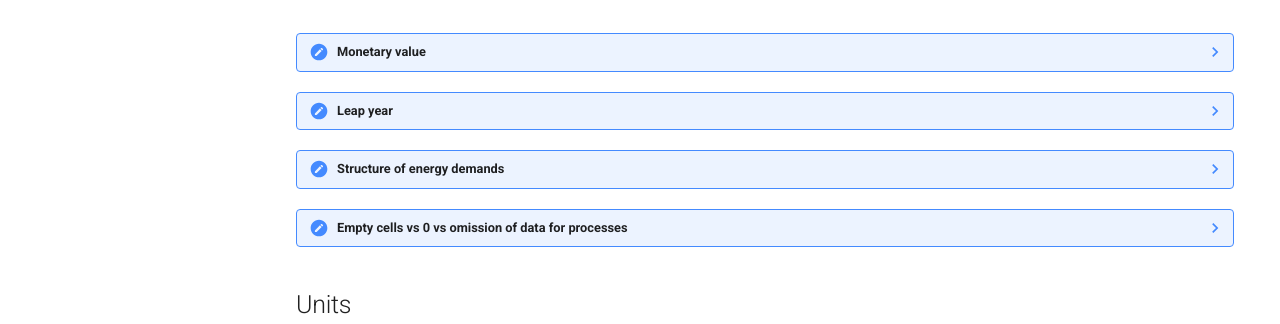
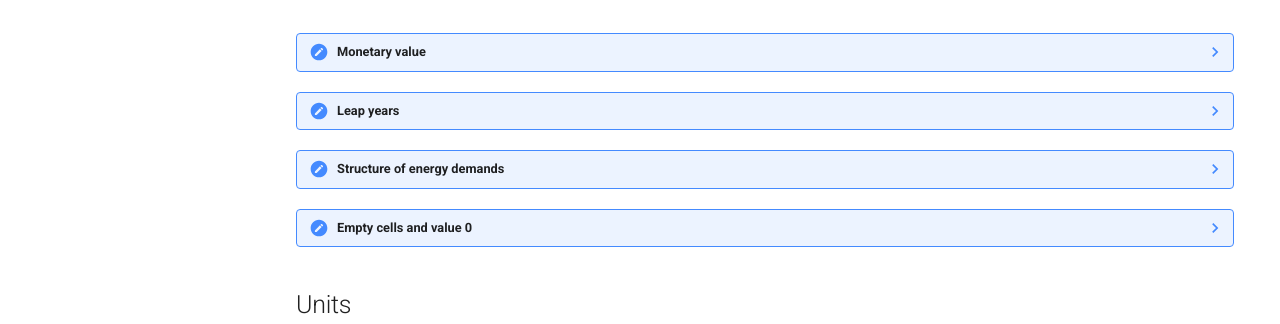
Before and after one commit to sedos-project/organization, an MkDocs documentation site: the page built from docs/data_preface.md, in a window 1280 px wide and 1189 px high. Shown: the part 654-978 px from the top of the window. Built offline with MkDocs 1.6.1 and Material for MkDocs 9.7.7, drawn with Linux system fonts in a browser that asks for light colours; comment, search, counter and statistics services are not loaded; some of the changed lines change nothing that is shown.

Commit message:
Add empty cells and value 0

````diff
--- a/docs/data_preface.md
+++ b/docs/data_preface.md
@@ -24,7 +24,7 @@
     _currency_A(year_x) -> currency_B(year_x) -> currency_B(year_z)_ <br><br>
     e.g. USD2010 -> EUR2010 -> EUR2021
 
-??? note "Leap year"
+??? note "Leap years"
 
       Leap years are considered in timeseries data by setting the timeindex_stop for **2024, 2040, 2060** to
       the **30.12.** <br> The timesseries has only 8760 instead of 8784 timesteps (-> the 31.12 is missing).
@@ -143,52 +143,99 @@
          | 40 | DE     | 2070 | helper_sink_exo_pkm_road_lcar  | tra_scalar.exo_pkm_road_lcar  | tra_timeseries.exo_pkm_road_lcar  |                |         |        |        |         |
          ```
 
-??? note "Empty cells vs 0 vs omission of data for processes"
+??? note "Empty cells and value 0"
 
-      Empty cells: This parameter value does not exist for the process  the parameter for the year is not relevant for
-      the process
-      0: This parameter value exists for the process and year  the parameter for the year and the process assumes the value 0 <br>
+    **Example table**: <br>
+    ```python
+    | id | region | year | type                                 | capacity_p_inst | capacity_p_abs_new_max | conversion_factor_sec_elec | lifetime | cost_inv_capacity_p | cb_coefficient | cv_coefficient | bandwidth_type | version | method | source | comment |
+    |----|--------|------|--------------------------------------|-----------------|------------------------|----------------------------|----------|---------------------|----------------|----------------|----------------|---------|--------|--------|---------|
+    | 1  | DE     | 2021 | pow_combustion_cc_chp_ccs_biomass_1 |                 | 0                      | 0.8                        | 25       | 1000                | 0.4            | 0.6            |                |         |        |        |         |
+    | 2  | DE     | 2024 | pow_combustion_cc_chp_ccs_biomass_1 |                 | 0                      | 0.8                        | 25       | 1000                | 0.4            | 0.6            |                |         |        |        |         |
+    | 3  | DE     | 2027 | pow_combustion_cc_chp_ccs_biomass_1 |                 | 0                      | 0.8                        | 25       | 1000                | 0.4            | 0.6            |                |         |        |        |         |
+    | 4  | DE     | 2030 | pow_combustion_cc_chp_ccs_biomass_1 |                 | 0                      | 0.8                        | 25       | 1000                | 0.4            | 0.6            |                |         |        |        |         |
+    | 5  | DE     | 2035 | pow_combustion_cc_chp_ccs_biomass_1 |                 |                        | 0.8                        | 25       | 1000                | 0.4            | 0.6            |                |         |        |        |         |
+    | 6  | DE     | 2040 | pow_combustion_cc_chp_ccs_biomass_1 |                 |                        | 0.8                        | 25       | 1000                | 0.4            | 0.6            |                |         |        |        |         |
+    | 7  | DE     | 2045 | pow_combustion_cc_chp_ccs_biomass_1 |                 |                        | 0.8                        | 25       | 800                 | 0.4            | 0.6            |                |         |        |        |         |
+    | 8  | DE     | 2050 | pow_combustion_cc_chp_ccs_biomass_1 |                 |                        | 0.8                        | 30       | 800                 | 0.4            | 0.6            |                |         |        |        |         |
+    | 9  | DE     | 2060 | pow_combustion_cc_chp_ccs_biomass_1 |                 |                        | 0.8                        | 30       | 800                 | 0.4            | 0.6            |                |         |        |        |         |
+    | 10 | DE     | 2070 | pow_combustion_cc_chp_ccs_biomass_1 |                 |                        | 0.8                        | 30       | 600                 | 0.4            | 0.6            |                |         |        |        |         |
+    | 11 | DE     | 2021 | pow_geothermal_st_1                  |                 | 0                      | 0.4                        | 25       | 1000                |                |                |                |         |        |        |         |
+    | 12 | DE     | 2024 | pow_geothermal_st_1                  |                 | 0                      | 0.4                        | 25       | 1000                |                |                |                |         |        |        |         |
+    | 13 | DE     | 2027 | pow_geothermal_st_1                  |                 | 0                      | 0.4                        | 25       | 1000                |                |                |                |         |        |        |         |
+    | 14 | DE     | 2030 | pow_geothermal_st_1                  |                 | 0                      | 0.4                        | 25       | 1000                |                |                |                |         |        |        |         |
+    | 15 | DE     | 2035 | pow_geothermal_st_1                  |                 | 0                      | 0.4                        | 25       | 1000                |                |                |                |         |        |        |         |
+    | 16 | DE     | 2040 | pow_geothermal_st_1                  |                 | 0                      | 0.4                        | 25       | 1000                |                |                |                |         |        |        |         |
+    | 17 | DE     | 2045 | pow_geothermal_st_1                  |                 |                        | 0.4                        | 25       | 800                 |                |                |                |         |        |        |         |
+    | 18 | DE     | 2050 | pow_geothermal_st_1                  |                 |                        | 0.4                        | 30       | 800                 |                |                |                |         |        |        |         |
+    | 19 | DE     | 2060 | pow_geothermal_st_1                  |                 |                        | 0.4                        | 30       | 800                 |                |                |                |         |        |        |         |
+    | 20 | DE     | 2070 | pow_geothermal_st_1                  |                 |                        | 0.4                        | 30       | 600                 |                |                |                |         |        |        |         |
+    | 21 | DE     | 2021 | pow_combustion_gt_hydrogen_0         | 3500            |                        | 0.6                        | 20       | 500                 |                |                |                |         |        |        |         |
+    | 22 | DE     | 2024 | pow_combustion_gt_hydrogen_0         | 3500            |                        | 0.6                        | 20       | 500                 |                |                |                |         |        |        |         |
+    | 23 | DE     | 2027 | pow_combustion_gt_hydrogen_0         | 3500            |                        | 0.6                        | 20       | 500                 |                |                |                |         |        |        |         |
+    | 24 | DE     | 2030 | pow_combustion_gt_hydrogen_0         | 3300            |                        | 0.6                        | 20       | 500                 |                |                |                |         |        |        |         |
+    | 25 | DE     | 2035 | pow_combustion_gt_hydrogen_0         | 3000            |                        | 0.6                        | 20       | 500                 |                |                |                |         |        |        |         |
+    | 26 | DE     | 2040 | pow_combustion_gt_hydrogen_0         | 2700            |                        | 0.6                        | 20       | 500                 |                |                |                |         |        |        |         |
+    | 27 | DE     | 2045 | pow_combustion_gt_hydrogen_0         | 1500            |                        | 0.6                        | 20       | 500                 |                |                |                |         |        |        |         |
+    | 28 | DE     | 2050 | pow_combustion_gt_hydrogen_0         | 200             |                        | 0.6                        | 20       | 500                 |                |                |                |         |        |        |         |
+    | 29 | DE     | 2060 | pow_combustion_gt_hydrogen_0         | 0               |                        | 0.6                        | 20       | 500                 |                |                |                |         |        |        |         |
+    | 30 | DE     | 2070 | pow_combustion_gt_hydrogen_0         | 0               |                        | 0.6                        | 20       | 500                 |                |                |                |         |        |        |         |
+    ```
 
-      1. omission of data for processes <br>
-      a.	Decision A) applies in order to be as explicit as possible in the data specification.
-      This also applies, for example, to existing technologies where capacity is lost over the years - this can vary greatly per process and would lead to a fragmentation of the data set with regard to the support years if irrelevant years do not appear.
-      In this way, we want to avoid guesswork for us and subsequent users as to whether the process capacity has been forgotten here or whether it has been deliberately included or excluded.
-      e.g. Wind_onshore_0 | Capacity (MW)
 
-      ```python
-      | id | region | year | type                                 | capacity_p_inst | capacity_p_abs_new_max | conversion_factor_sec_elec | lifetime | cost_inv_capacity_p | cb_coefficient | cv_coefficient | bandwidth_type | version | method | source | comment |
-      |----|--------|------|--------------------------------------|-----------------|------------------------|----------------------------|----------|---------------------|----------------|----------------|----------------|---------|--------|--------|---------|
-      | 1  | DE     | 2021 | pow_combustion_cc_chp_ccs_biomassl_1 |                 | 0                      | 0.8                        | 25       | 1000                | 0.4            | 0.6            |                |         |        |        |         |
-      | 2  | DE     | 2024 | pow_combustion_cc_chp_ccs_biomassl_1 |                 | 0                      | 0.8                        | 25       | 1000                | 0.4            | 0.6            |                |         |        |        |         |
-      | 3  | DE     | 2027 | pow_combustion_cc_chp_ccs_biomassl_1 |                 | 0                      | 0.8                        | 25       | 1000                | 0.4            | 0.6            |                |         |        |        |         |
-      | 4  | DE     | 2030 | pow_combustion_cc_chp_ccs_biomassl_1 |                 | 0                      | 0.8                        | 25       | 1000                | 0.4            | 0.6            |                |         |        |        |         |
-      | 5  | DE     | 2035 | pow_combustion_cc_chp_ccs_biomassl_1 |                 |                        | 0.8                        | 25       | 1000                | 0.4            | 0.6            |                |         |        |        |         |
-      | 6  | DE     | 2040 | pow_combustion_cc_chp_ccs_biomassl_1 |                 |                        | 0.8                        | 25       | 1000                | 0.4            | 0.6            |                |         |        |        |         |
-      | 7  | DE     | 2045 | pow_combustion_cc_chp_ccs_biomassl_1 |                 |                        | 0.8                        | 25       | 800                 | 0.4            | 0.6            |                |         |        |        |         |
-      | 8  | DE     | 2050 | pow_combustion_cc_chp_ccs_biomassl_1 |                 |                        | 0.8                        | 30       | 800                 | 0.4            | 0.6            |                |         |        |        |         |
-      | 9  | DE     | 2060 | pow_combustion_cc_chp_ccs_biomassl_1 |                 |                        | 0.8                        | 30       | 800                 | 0.4            | 0.6            |                |         |        |        |         |
-      | 10 | DE     | 2070 | pow_combustion_cc_chp_ccs_biomassl_1 |                 |                        | 0.8                        | 30       | 600                 | 0.4            | 0.6            |                |         |        |        |         |
-      | 11 | DE     | 2021 | pow_geothermal_st_1                  |                 | 0                      | 0.4                        | 25       | 1000                |                |                |                |         |        |        |         |
-      | 12 | DE     | 2024 | pow_geothermal_st_1                  |                 | 0                      | 0.4                        | 25       | 1000                |                |                |                |         |        |        |         |
-      | 13 | DE     | 2027 | pow_geothermal_st_1                  |                 | 0                      | 0.4                        | 25       | 1000                |                |                |                |         |        |        |         |
-      | 14 | DE     | 2030 | pow_geothermal_st_1                  |                 | 0                      | 0.4                        | 25       | 1000                |                |                |                |         |        |        |         |
-      | 15 | DE     | 2035 | pow_geothermal_st_1                  |                 | 0                      | 0.4                        | 25       | 1000                |                |                |                |         |        |        |         |
-      | 16 | DE     | 2040 | pow_geothermal_st_1                  |                 | 0                      | 0.4                        | 25       | 1000                |                |                |                |         |        |        |         |
-      | 17 | DE     | 2045 | pow_geothermal_st_1                  |                 |                        | 0.4                        | 25       | 800                 |                |                |                |         |        |        |         |
-      | 18 | DE     | 2050 | pow_geothermal_st_1                  |                 |                        | 0.4                        | 30       | 800                 |                |                |                |         |        |        |         |
-      | 19 | DE     | 2060 | pow_geothermal_st_1                  |                 |                        | 0.4                        | 30       | 800                 |                |                |                |         |        |        |         |
-      | 20 | DE     | 2070 | pow_geothermal_st_1                  |                 |                        | 0.4                        | 30       | 600                 |                |                |                |         |        |        |         |
-      | 21 | DE     | 2021 | pow_combustion_gt_hydrogen_0         | 3500            |                        | 0.6                        | 20       | 500                 |                |                |                |         |        |        |         |
-      | 22 | DE     | 2024 | pow_combustion_gt_hydrogen_0         | 3500            |                        | 0.6                        | 20       | 500                 |                |                |                |         |        |        |         |
-      | 23 | DE     | 2027 | pow_combustion_gt_hydrogen_0         | 3500            |                        | 0.6                        | 20       | 500                 |                |                |                |         |        |        |         |
-      | 24 | DE     | 2030 | pow_combustion_gt_hydrogen_0         | 3300            |                        | 0.6                        | 20       | 500                 |                |                |                |         |        |        |         |
-      | 25 | DE     | 2035 | pow_combustion_gt_hydrogen_0         | 3000            |                        | 0.6                        | 20       | 500                 |                |                |                |         |        |        |         |
-      | 26 | DE     | 2040 | pow_combustion_gt_hydrogen_0         | 2700            |                        | 0.6                        | 20       | 500                 |                |                |                |         |        |        |         |
-      | 27 | DE     | 2045 | pow_combustion_gt_hydrogen_0         | 1500            |                        | 0.6                        | 20       | 500                 |                |                |                |         |        |        |         |
-      | 28 | DE     | 2050 | pow_combustion_gt_hydrogen_0         | 200             |                        | 0.6                        | 20       | 500                 |                |                |                |         |        |        |         |
-      | 29 | DE     | 2060 | pow_combustion_gt_hydrogen_0         | 0               |                        | 0.6                        | 20       | 500                 |                |                |                |         |        |        |         |
-      | 30 | DE     | 2070 | pow_combustion_gt_hydrogen_0         | 0               |                        | 0.6                        | 20       | 500                 |                |                |                |         |        |        |         |
-      ```
+    === "Empty cells"
+        **Parameter values that do not exist for a given year, process and parameter combination have no relevance for a process.** <br><br>
+        Example:
+        ```python
+        | id | region | year | type                                | capacity_p_inst    |
+        |----|--------|------|-------------------------------------|--------------------|
+        | 1  | DE     | 2021 | pow_combustion_cc_chp_ccs_biomass_1 |                    |
+        | 2  | DE     | 2024 | pow_combustion_cc_chp_ccs_biomass_1 |                    |
+        ```
+
+        <span style="color:red"> **Exception**: Unrestricted bound parameters </span>
+
+        **Upper and lower bound paramters have empty cells if unrestricted**. <br> This convention was made to avoid
+        high or low dummy values for upper or lower bounds.<br><br>
+        In the example above, new capacity invesments (`capacity_p_abs_new_max`) for the processes are not restricted: <br>
+        ```python
+        | id | region | year | type                                 | capacity_p_abs_new_max |
+        |----|--------|------|--------------------------------------|------------------------|
+        | 5  | DE     | 2035 | pow_combustion_cc_chp_ccs_biomassl_1 |                        |
+        | 6  | DE     | 2040 | pow_combustion_cc_chp_ccs_biomassl_1 |                        |
+        | 7  | DE     | 2045 | pow_combustion_cc_chp_ccs_biomassl_1 |                        |
+        | 8  | DE     | 2050 | pow_combustion_cc_chp_ccs_biomassl_1 |                        |
+        | 9  | DE     | 2060 | pow_combustion_cc_chp_ccs_biomassl_1 |                        |
+        | 10 | DE     | 2070 | pow_combustion_cc_chp_ccs_biomassl_1 |                        |
+        | 17 | DE     | 2045 | pow_geothermal_st_1                  |                        |
+        | 18 | DE     | 2050 | pow_geothermal_st_1                  |                        |
+        | 19 | DE     | 2060 | pow_geothermal_st_1                  |                        |
+        | 20 | DE     | 2070 | pow_geothermal_st_1                  |                        |
+        ```
+        <br>
+        **Other bounds parameters**
+        ```python
+        | SEDOS parameter name     | Recommended unit   | Description                                                                                |
+        |--------------------------|--------------------|--------------------------------------------------------------------------------------------|
+        | ------------------------ | ------------------ | ------------------------------------------------------------------------------------------ |
+        | capacity_p_abs_new_max   | MW                 | Absolute upper bound on level of investment in new power output capacity for a period.     |
+        | capacity_e_abs_new_max   | MWh                | Absolute upper bound on level of investment in new storage energy capacity for a period.   |
+        | capacity_w_abs_new_max   | Mt                 | Absolute upper bound on level of investment in new weight capacity for a period.           |
+        | activity_bound_min       | Mt/year            | Lower bound on the activity level of a process.                                            |
+        | activity_bound_fix       | Mt/year            | Fix bound on the activity level of a process.                                              |
+        | activity_bound_max       | Mt/year            | Upper bound on the activity level of a process.                                            |
+        | demand_timeseries_lower  | MWh, pkm, tkm      | Lower bound for demand timeseries.                                                         |
+        | demand_timeseries_upper  | MWh, pkm, tkm      | Upper bound for demand timeseries.                                                         |
+        ```
+
+    === "Value 0"
+        **The value is actually zero for a given year, process and parameter.**<br><br>
+        Example: Existing capacity for `pow_combustion_gt_hydrogen_0` in 2060 is zero. <br>
+        ```python
+        | id | region | year | type                                 | capacity_p_inst    |
+        |----|--------|------|--------------------------------------|--------------------|
+        | 29 | DE     | 2060 | pow_combustion_gt_hydrogen_0         | 0                  |
+        ```
+
 
 
 
````
